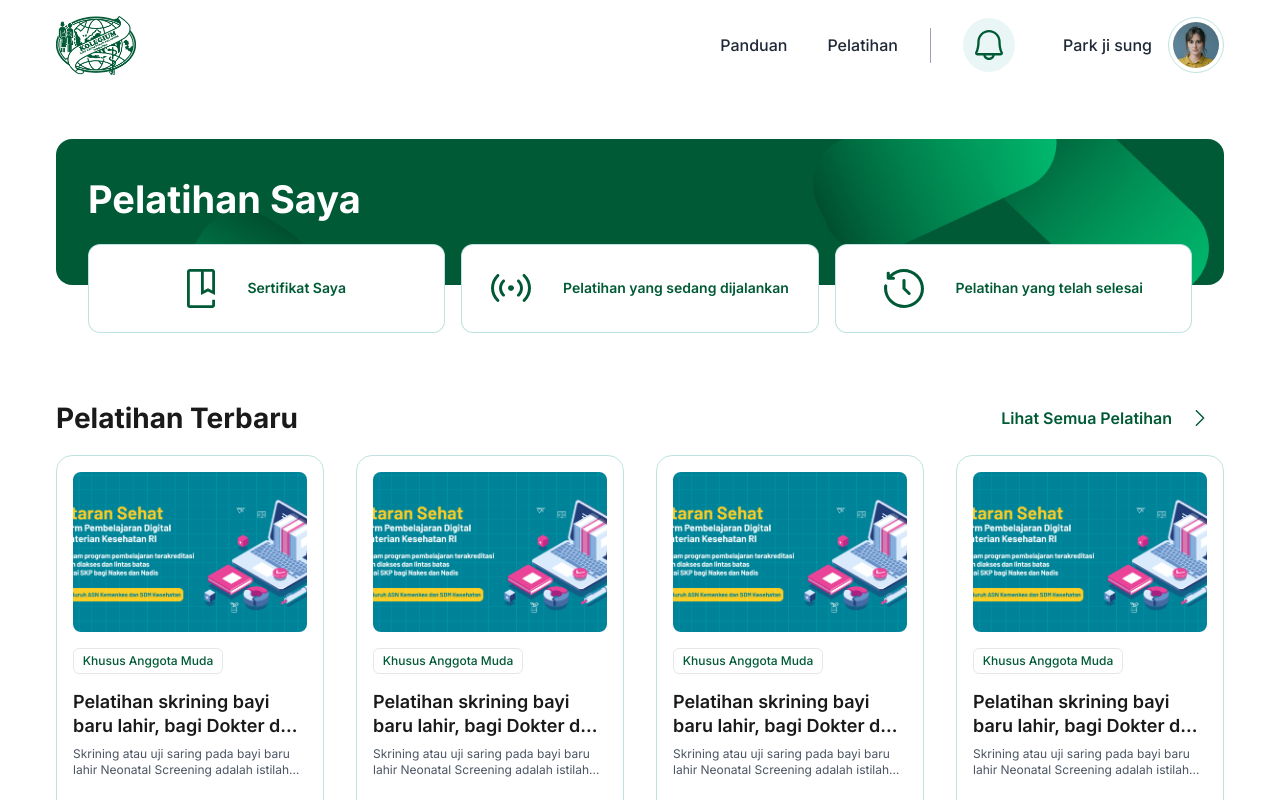
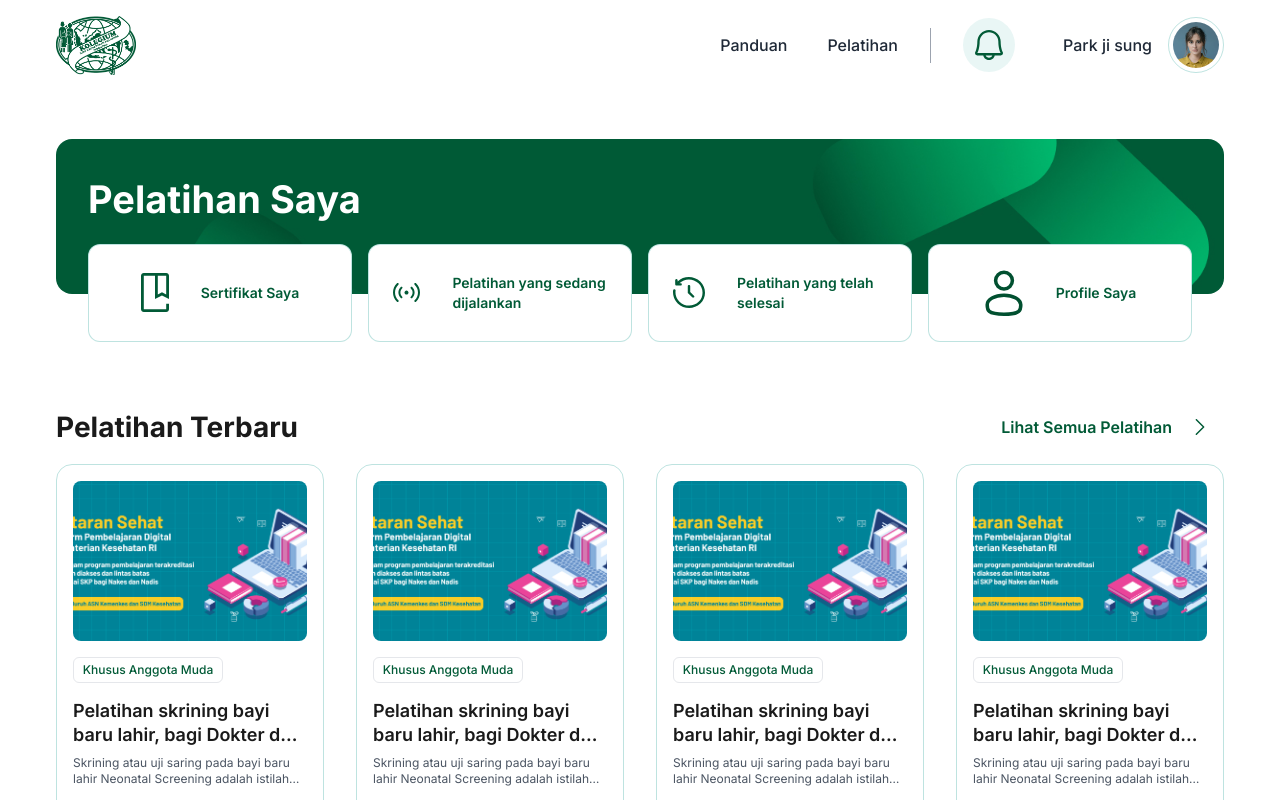
Before and after one commit to adenkesuma/L2KB-LMS, a Next.js app: page / in a window 1280 px wide. Shown: the top 800 px of the page. Built offline with nearby package versions, Linux system fonts and the light colour scheme.

Commit message:
`feat:` add sertificate

```diff
--- a/app/page.tsx
+++ b/app/page.tsx
@@ -1,12 +1,10 @@
 import Card from '@/components/card'
 import HeroBanner from '@/components/heroBanner'
-import Navbar from '@/components/navbar'
 import Link from 'next/link'
 import ArrowRight from '@/public/assets/icons/arrow-right.svg'
 import { Metadata } from 'next'
 import Image from 'next/image'
-import UserCard from '@/components/userCard'
-import { myCourse } from '@/contsant'
+import MyCourse from '@/components/myCourse'
 
 export const metadata: Metadata = {
   title: 'LP2KB PDKI',
@@ -20,21 +18,7 @@ export default function Home() {
     <main>
       {login ?
         (
-          <div className='mt-12 rounded-2xl bg-banner-profile p-8 pb-20'>
-            <h1 className='text-[38px] font-bold mb-4 text-white'>Pelatihan Saya</h1>
-
-            <div className="grid grid-cols-3 gap-4 -mb-32">
-              {myCourse.map((item, idx) => (
-                <UserCard
-                  key={idx*4}
-                  path={item.path}
-                  idx={idx}
-                  icon={item.icon}
-                  description={item.description}
-                />
-              ))}
-            </div>
-          </div>
+          <MyCourse />
         ) :
         (
           <HeroBanner />
--- a/app/profile/page.tsx
+++ b/app/profile/page.tsx
@@ -2,13 +2,29 @@ import Image from "next/image"
 import Link from "next/link"
 import Profile from "@/public/assets/user.png"
 import UploadIcon from "@/public/assets/icons/upload.svg"
+import { myCourse } from "@/contsant"
+import MyCourse from "@/components/myCourse"
 
 const UserProfile = () => {
   return (
     <main className='mt-12'>
-        <div>
-            <h1 className='text-[38px] font-bold text-gray-800'>Profil</h1>
-            <span className='text-sm text-gray-600'>Mohon masukkan data yang sesuai untuk memudahkan proses pelatihan</span>
+        <div className="flex justify-between items-end">
+            <div>
+                <h1 className='text-[38px] font-bold text-gray-800'>Profil</h1>
+                <span className='text-sm text-gray-600'>Mohon masukkan data yang sesuai untuk memudahkan proses pelatihan</span>
+            </div>
+
+            <ul className="flex justify-start items-center gap-12 mt-8">
+                <li>
+                    <Link className="text-green font-semibold text-md hover:border-b hover:border-green" href="/certificate">Sertifikat saya</Link>
+                </li>
+                <li>
+                    <Link className="text-green font-semibold text-md hover:border-b hover:border-green" href="/my-course">Pelatihan saya</Link>
+                </li>
+                <li>
+                    <Link className="text-green font-semibold text-md hover:border-b hover:border-green" href="/history">History pelatihan saya</Link>
+                </li>
+            </ul>
         </div>
         <div className='border border-opacity-green rounded-3xl mt-8'>
             {/* top profile */}
@@ -46,9 +62,6 @@ const UserProfile = () => {
                 <div className="flex flex-col gap-4">
                     <Link href="/forgot-password" className="text-center w-[240px] font-medium mt-2 p-2 rounded-xl border-green border text-green">
                         Ubah Kata Sandi
-                    </Link>
-                    <Link href="/sertificate" className="text-center w-[240px] text-white font-medium mt-2 p-2 rounded-xl bg-green">
-                        Lihat Sertifikat Saya
                     </Link>
                 </div>
             </div>
--- /dev/null
+++ b/components/myCourse.tsx
@@ -0,0 +1,24 @@
+import { myCourse } from "@/contsant"
+import UserCard from "./userCard"
+
+const MyCourse = () => {
+    return (
+      <div className='mt-12 rounded-2xl bg-banner-profile p-8 pb-20'>
+          <h1 className='text-[38px] font-bold mb-4 text-white'>Pelatihan Saya</h1>
+
+          <div className="grid grid-cols-4 gap-4 -mb-32">
+            {myCourse.map((item, idx) => (
+              <UserCard
+                key={idx*4}
+                path={item.path}
+                idx={idx}
+                icon={item.icon}
+                description={item.description}
+              />
+            ))}
+          </div>
+      </div>
+    )
+}
+
+export default MyCourse
--- a/components/userCard.tsx
+++ b/components/userCard.tsx
@@ -10,8 +10,9 @@ interface Props {
 }
 
 const UserCard = ({ path, icon, description, idx}: Props) => {
+
     return (
-    <Link href={path} className='hover:bg-light-green duration-75 delay-75 rounded-xl p-6 flex justify-center items-center bg-white gap-8 border border-opacity-green'>
+      <Link href={path} className={`hover:bg-light-green duration-75 delay-75 rounded-xl p-6 flex justify-center items-center bg-white gap-8 border border-opacity-green`}>
           {/* icon */}
           <figure>
               <Image
--- a/contsant.tsx
+++ b/contsant.tsx
@@ -13,5 +13,10 @@ export const myCourse = [
         path: "/history",
         description: "Pelatihan yang telah selesai",
         icon: "/assets/icons/history.svg"
+    },
+    {
+        path: "/profile",
+        description: "Profile Saya",
+        icon: "/assets/icons/user.svg"
     }
 ]
```
Also changed, not shown: public/assets/icons/user.svg (added). Lines whose indentation alone changed are shown as unchanged.
